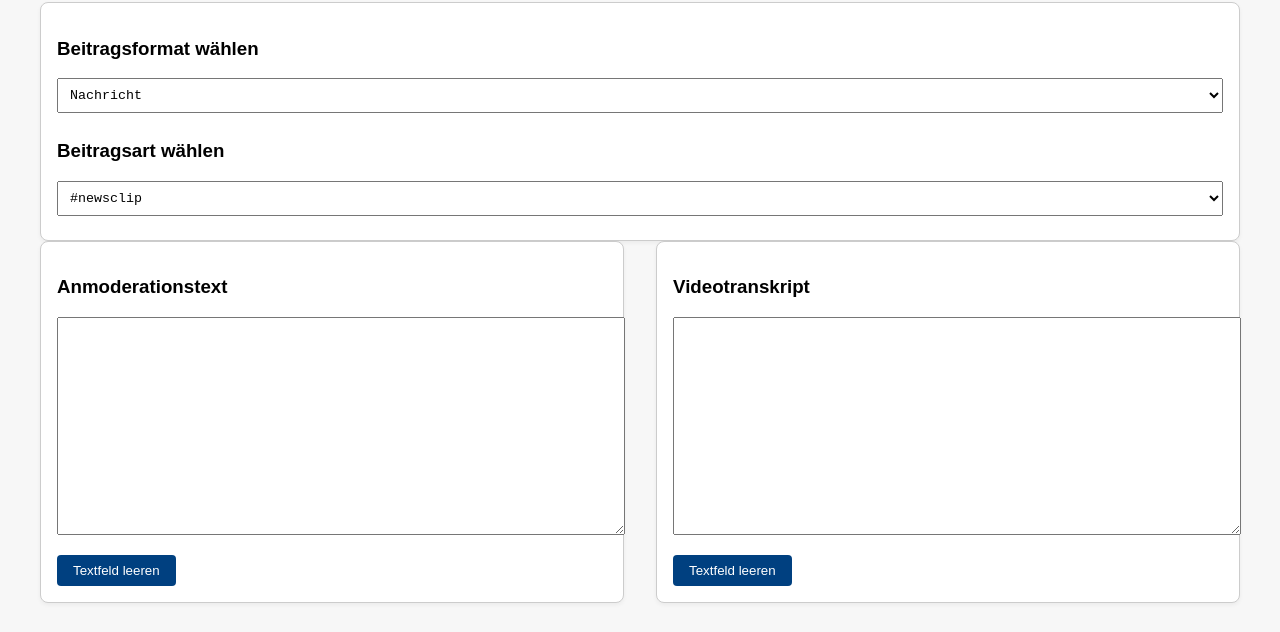
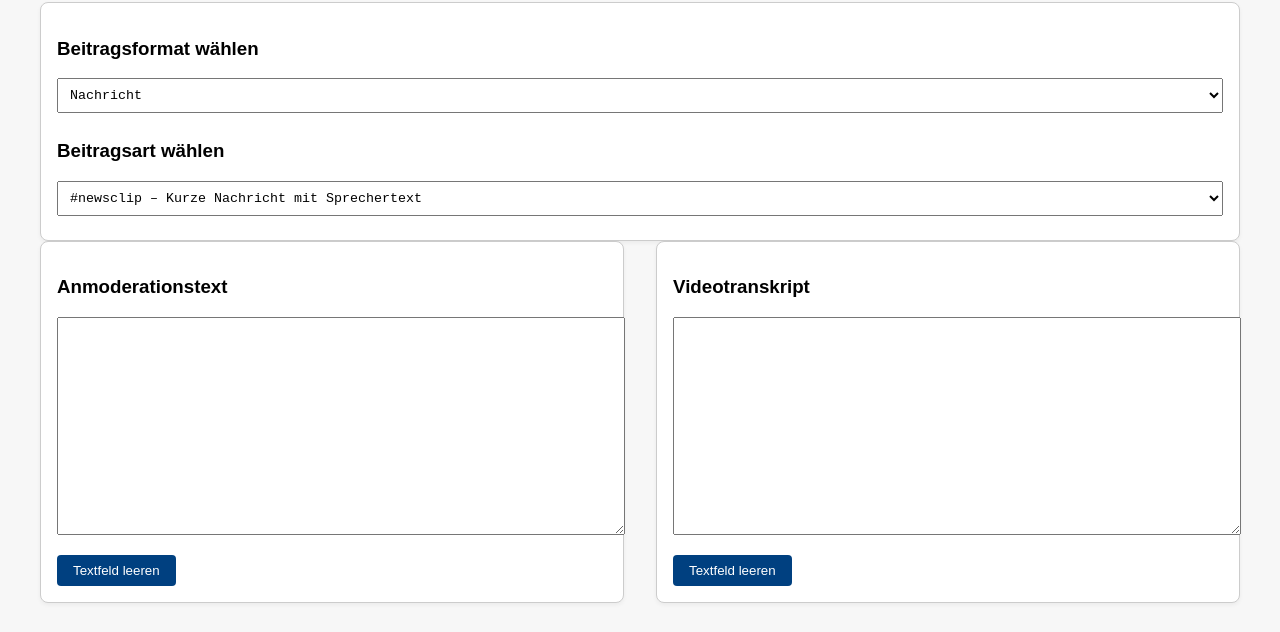
Before and after one commit to gawelskitools/teasertexter2, a plain HTML site: page index.html in a window 1280 px wide. Shown: the part 118-750 px from the top of the page. Drawn offline with Linux system fonts and the light colour scheme; a script that the page names is missing.

Commit message:
Update index.html

```diff
--- a/index.html
+++ b/index.html
@@ -25,20 +25,21 @@
     </select>
 
     <h3>Beitragsart wählen</h3>
-    <select id="beitragsart" onchange="generateXML(true)">
-      <option value="#newsclip">#newsclip</option>
-      <option value="#bt">#bt</option>
-      <option value="#standup">#standup</option>
-      <option value="#interview">#interview</option>
-      <option value="#thema">#thema</option>
-      <option value="#reportage">#reportage</option>
-      <option value="#portraet">#portraet</option>
-      <option value="#erklaerung">#erklaerung</option>
-      <option value="#investigativ">#investigativ</option>
-      <option value="#live">#live</option>
-      <option value="#social">#social</option>
-      <option value="#kontext">#kontext</option>
-    </select>
+   <select id="beitragsart" onchange="generateXML(true)">
+  <option value="#newsclip">#newsclip – Kurze Nachricht mit Sprechertext</option>
+  <option value="#bt">#bt – Nur Bild und O-Ton, ohne Kommentar</option>
+  <option value="#standup">#standup – Reporter spricht vor Ort</option>
+  <option value="#interview">#interview – Gespräch mit relevanter Person</option>
+  <option value="#thema">#thema – Analyse, Ursachen, Zusammenhänge</option>
+  <option value="#reportage">#reportage – Szenisch erzählt, emotional</option>
+  <option value="#portraet">#portraet – Mensch im Mittelpunkt</option>
+  <option value="#erklaerung">#erklaerung – Zahlen, Infografiken, Animation</option>
+  <option value="#investigativ">#investigativ – Recherche, Enthüllung</option>
+  <option value="#live">#live – Livebilder ohne Schnitt</option>
+  <option value="#social">#social – mobiloptimiert, schnell, viral</option>
+  <option value="#kontext">#kontext – Einordnung, trotz unvollständiger Quellen</option>
+  <option value="#breakingnews">#breakingnews – Akute Lage, Entwicklung offen</option>
+</select>
   </div>
 
   <div class="grid">
```
